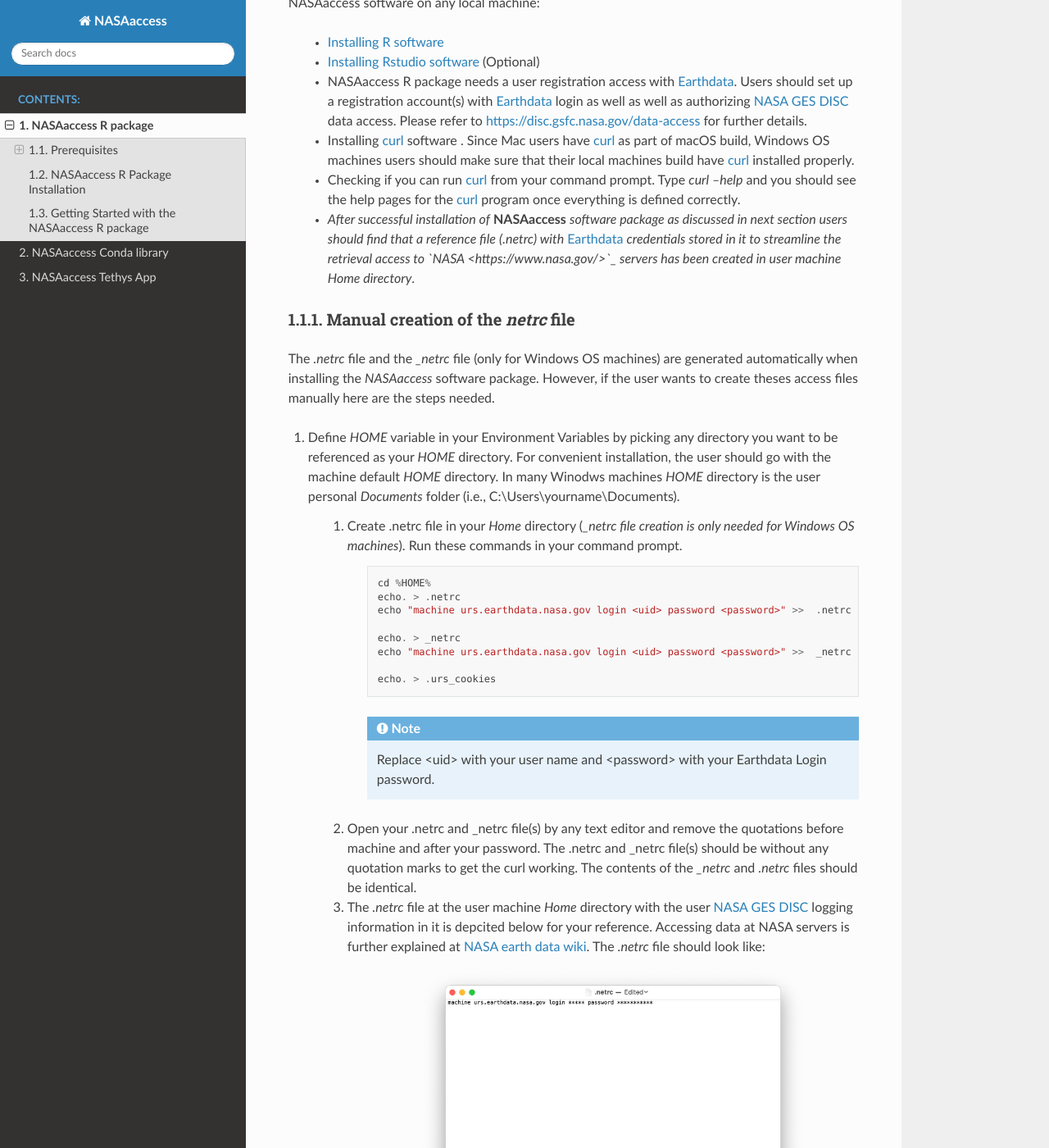
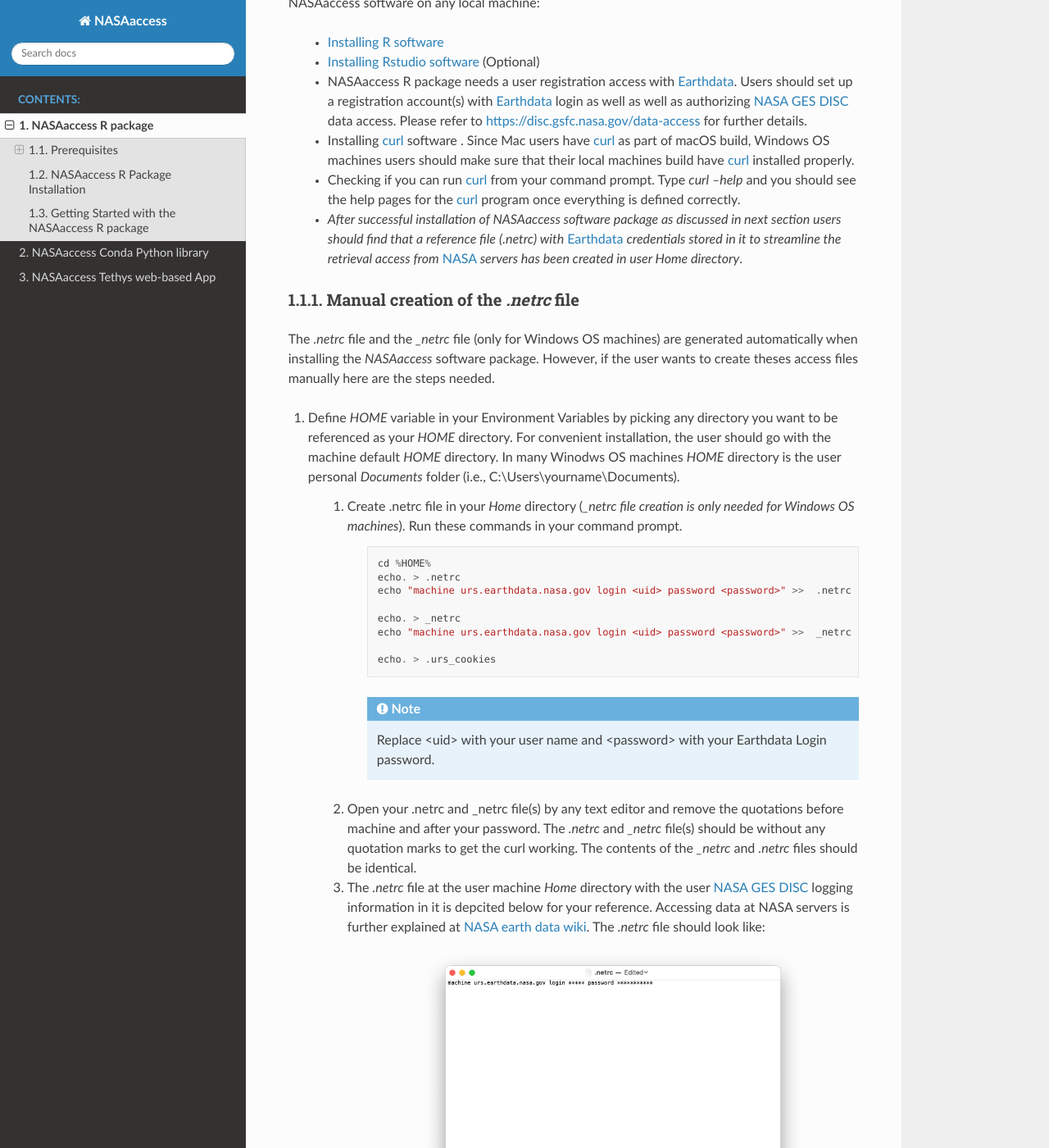
Before and after one commit to imohamme/NASAaccess, a Sphinx documentation site: the page built from docs/nasaaccess_R.rst, in a window 1280 px wide and 1400 px high, scrolled down 316 px. Shown: the whole window at 82% size. Built offline with Sphinx 7.4.7 and the Read the Docs theme 2.0.0, drawn with Linux system fonts in a browser that asks for light colours.

Commit message:
adding read the doc 126

```diff
--- a/docs/index.rst
+++ b/docs/index.rst
@@ -36,8 +36,8 @@
 
 
    NASAaccess R package  <nasaaccess_R>
-   NASAaccess Conda library <nasaaccess_python>
-   NASAaccess Tethys App <nasaaccess_tethys>
+   NASAaccess Conda Python library <nasaaccess_python>
+   NASAaccess Tethys web-based App <nasaaccess_tethys>
 
 
 License
--- a/docs/nasaaccess_R.rst
+++ b/docs/nasaaccess_R.rst
@@ -25,19 +25,19 @@
 
   * Checking if you can run `curl <https://curl.se/>`_ from your command prompt.  Type `curl --help` and you should see the help pages for the `curl <https://curl.se/>`_ program once everything is defined correctly.
 
-  * *After successful installation of* **NASAaccess** *software package as discussed in next section users should find that a reference file* *(.netrc) with* `Earthdata <https://earthdata.nasa.gov/>`_ *credentials stored in it to streamline the retrieval access to `NASA <https://www.nasa.gov/>`_ servers has been created in user machine Home directory*.
+  * *After successful installation of NASAaccess software package as discussed in next section users should find that a reference file* *(.netrc) with* `Earthdata <https://earthdata.nasa.gov/>`_ *credentials stored in it to streamline the retrieval access from* `NASA <https://www.nasa.gov/>`_ *servers has been created in user Home directory*.
 
 
 
 
 
-Manual creation of the *netrc* file
+Manual creation of the *.netrc* file
 ====================================
 
 The *.netrc* file and the *_netrc* file (only for Windows OS machines) are generated automatically when installing the *NASAaccess* software package. However, if the user wants to create theses access files manually here are the steps needed.
 
 
-#. Define `HOME` variable in your Environment Variables by picking any directory you want to be referenced as your `HOME` directory. For convenient installation, the user should go with the machine default `HOME` directory. In many Winodws machines `HOME` directory is the user personal `Documents` folder (i.e., C:\\Users\\yourname\\Documents).
+#. Define `HOME` variable in your Environment Variables by picking any directory you want to be referenced as your `HOME` directory. For convenient installation, the user should go with the machine default `HOME` directory. In many Winodws OS machines `HOME` directory is the user personal `Documents` folder (i.e., C:\\Users\\yourname\\Documents).
 
     #. Create .netrc file in your `Home` directory (*_netrc file creation is only needed for Windows OS machines*). Run these commands in your command prompt.
 
@@ -60,7 +60,7 @@
                   Replace <uid> with your user name and <password> with your Earthdata Login password.
 
 
-    #. Open your .netrc and _netrc file(s) by any text editor and remove the quotations before machine and after your password. The .netrc and _netrc file(s) should be without any quotation marks to get the curl working. The contents of the `_netrc` and `.netrc` files should be identical.
+    #. Open your .netrc and _netrc file(s) by any text editor and remove the quotations before machine and after your password. The `.netrc` and `_netrc` file(s) should be without any quotation marks to get the curl working. The contents of the `_netrc` and `.netrc` files should be identical.
 
 
 
--- a/docs/nasaaccess_python.rst
+++ b/docs/nasaaccess_python.rst
@@ -28,9 +28,9 @@
 
   * *NASAaccess* software needs a user registration access with `Earthdata <https://earthdata.nasa.gov/>`_. Users should set up a registration account(s) with `Earthdata <https://earthdata.nasa.gov/>`_ login as well as well as authorizing `NASA <https://www.nasa.gov/>`_ `GES DISC <https://disc.gsfc.nasa.gov/>`_ data access.  Please refer to https://disc.gsfc.nasa.gov/data-access for further details.
 
-  * After registration with `Earthdata <https://earthdata.nasa.gov/>`_ *NASAaccess* software package users should create a reference file (*netrc*) with `Earthdata <https://earthdata.nasa.gov/>`_ credentials stored in it to streamline the retrieval access to `NASA <https://www.nasa.gov/>`_ servers.
+  * After registration with `Earthdata <https://earthdata.nasa.gov/>`_ *NASAaccess* software package users should create a reference file (*.netrc*) with `Earthdata <https://earthdata.nasa.gov/>`_ credentials stored in it to streamline the retrieval access to `NASA <https://www.nasa.gov/>`_ servers.
 
-      * Creating the *.netrc* file at the user machine *Home* directory and storing the user `NASA <https://www.nasa.gov/>`_ `GES DISC <https://disc.gsfc.nasa.gov/>`_ logging information in it is needed to execute the NASAaccess package commands. Accessing data at NASA servers is further explained at `NASA earth data wiki <https://wiki.earthdata.nasa.gov/display/EL/How+To+Access+Data+With+cURL+And+Wget>`_. The manual steps for creating the *.netrc* file has been discussed in `NASAaccess R package installation  <nasaaccess_R>`_. The *.netrc* file should look like:
+      * Creating the *.netrc* file at the user machine *Home* directory and storing the user `NASA <https://www.nasa.gov/>`_ `GES DISC <https://disc.gsfc.nasa.gov/>`_ logging information in it is needed to execute the NASAaccess package commands. Accessing data at NASA servers is further explained at `NASA earth data wiki <https://wiki.earthdata.nasa.gov/display/EL/How+To+Access+Data+With+cURL+And+Wget>`_. The manual steps for creating the *.netrc* file has been discussed in `NASAaccess R package installation  <nasaaccess_R.html>`_. The *.netrc* file should look like:
 
 
         .. figure::  images/netrc.png
@@ -45,7 +45,7 @@
                   In your *.netrc* file <uid> is your user name and <password> is your Earthdata Login password.
 
 
-      * For Windows OS machines user the `NASA <https://www.nasa.gov/>`_ `GES DISC <https://disc.gsfc.nasa.gov/>`_ logging information should be saved in a file *\_netrc* beside the *.netrc* file explained above. Define a `HOME` variable in your Environment Variables by picking any directory you want to be referenced as your `HOME` directory. In many machines `HOME` directory is already set to be your personal `Documents` folder (i.e., `C:\/Users\/yourname\/Documents`). Store your netrc file(s) in your `Documents` or the specfied `HOME` directory.
+      * For Windows OS machines user the `NASA <https://www.nasa.gov/>`_ `GES DISC <https://disc.gsfc.nasa.gov/>`_ logging information should be saved in a file *\_netrc* beside the *.netrc* file explained above. Define a `HOME` variable in your Environment Variables by picking any directory you want to be referenced as your `HOME` directory. In many machines `HOME` directory is already set to be your personal `Documents` folder (i.e., `C:\\Users\\yourname\\Documents`). Store your netrc file(s) in your `Documents` or the specfied `HOME` directory.
 
 
 NASAaccess Conda Package Installation
```
Also changed, not shown: 14 other files.
